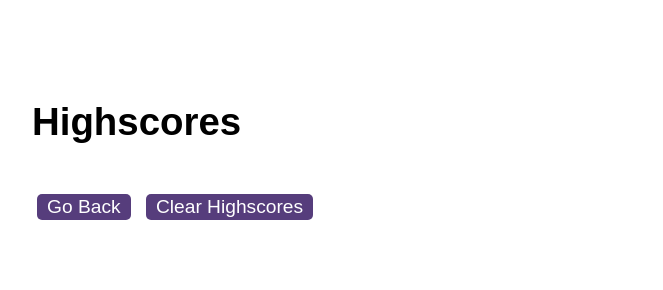
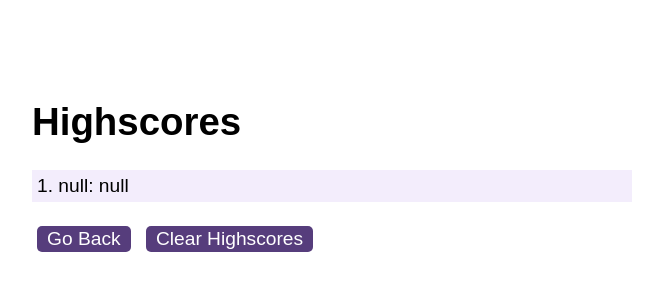
Before and after one commit to RGBrain/Code-Quiz, a plain HTML site: page highscores.html in a window 1280 px wide. Shown: the whole page, without its empty margins (308-971 px from the left). Drawn offline with Linux system fonts and the light colour scheme.

Commit message:
Store score in localStorage

```diff
--- a/assets/js/scores.js
+++ b/assets/js/scores.js
@@ -1,3 +1,12 @@
-// ! This file will is linked to highscores.html
+// ! This file is linked to highscores.html
 
 // This file only extracts data from local storage and displays to screen
+
+
+var scoreBoard = document.getElementById('highscores');
+var playerName = localStorage.getItem('initials');
+var playerScore = localStorage.getItem('highscore');
+// create List item for score
+var li = document.createElement('li');
+li.textContent = (playerName + ": " + playerScore);
+scoreBoard.appendChild(li);
--- a/highscores.html
+++ b/highscores.html
@@ -5,6 +5,8 @@
     <meta name="viewport" content="width=device-width, initial-scale=1.0" />
     <meta http-equiv="X-UA-Compatible" content="ie=edge" />
     <title>Highscores</title>
+    <!-- Removes favicon error  -->
+    <link rel="shortcut icon" href="#">
 
     <link rel="stylesheet" href="./assets/css/styles.css" />
   </head>
@@ -12,8 +14,9 @@
   <body>
     <div class="wrapper">
       <h1>Highscores</h1>
-      <ol id="highscores"></ol>
-
+      <ol id="highscores">
+        <!-- add scores here with JS -->
+      </ol>
       <a href="index.html"><button>Go Back</button></a>
       <button id="clear">Clear Highscores</button>
     </div>
```
Also changed, not shown: assets/js/logic.js (+15 -1 lines), index.html (+1 -1 lines).
